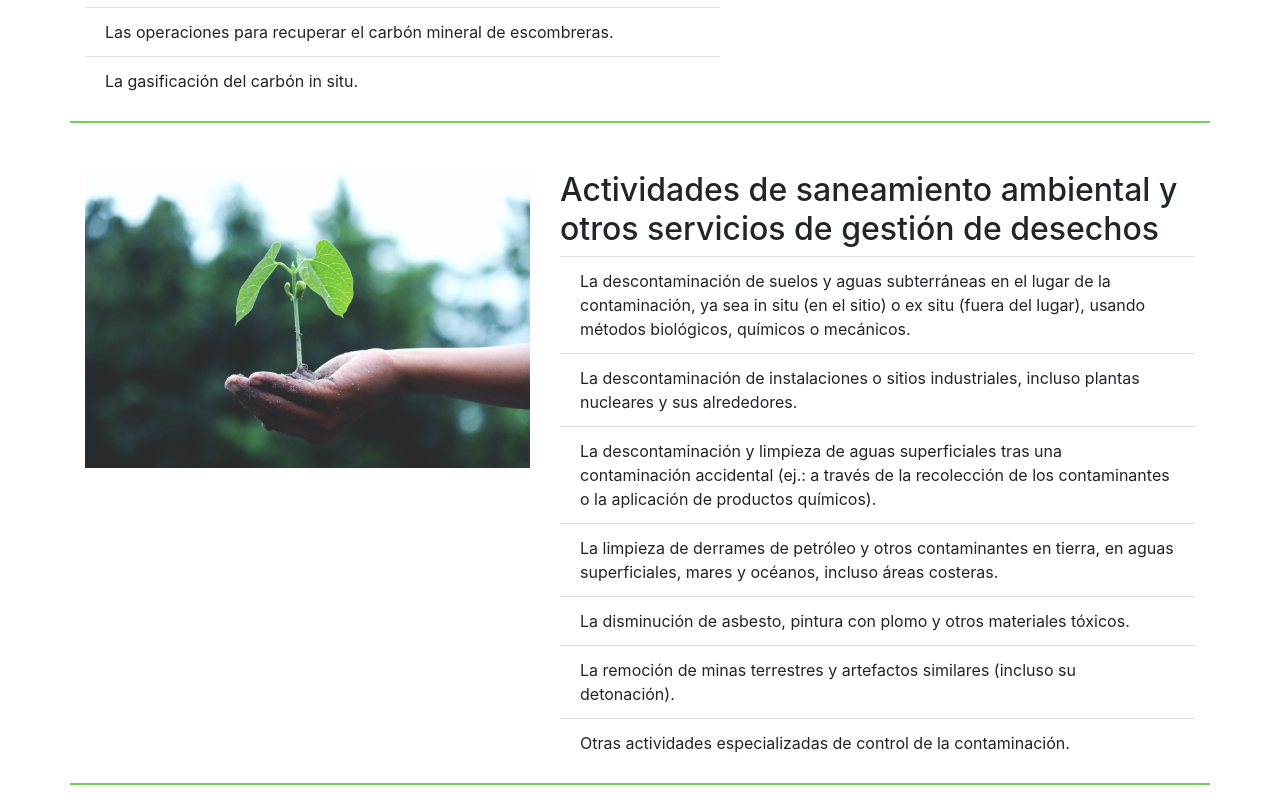
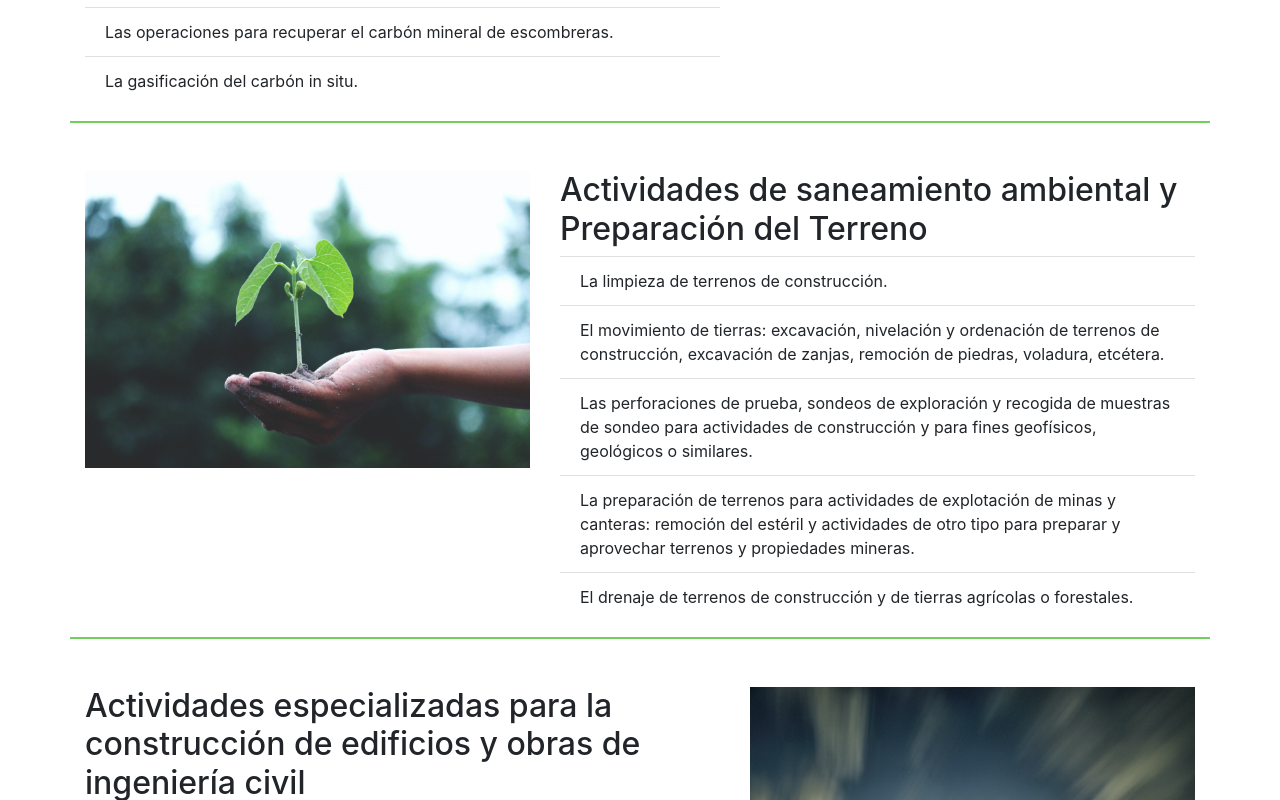
Before and after one commit to FaiberAbril/GEOTEP, a plain HTML site: page index.html in a window 1280 px wide. Shown: the part 2000-2800 px from the top of the page. Drawn offline with Linux system fonts and the light colour scheme; a web font is replaced by a local one.

Commit message:
correoarreglo

```diff
--- a/index.html
+++ b/index.html
@@ -64,7 +64,7 @@ se busca desarrollador web, se hacen paginas web joomla,">
         <strong>Tel. +57 3214474584</strong>
       </div>
       <div class="col-12 col-md-4 text-white  text-center">
-        <strong>raydengeoalvarado@hotmail.com</strong>
+        <strong>gerencia@geotepsas.com</strong>
       </div>
     </div>
   </div>
@@ -83,7 +83,7 @@ se busca desarrollador web, se hacen paginas web joomla,">
 
   <!-- encabezado -->
   <nav class="navbar navbar-expand-md navbar-light bg-light sticky-top" id="inicio">
-    <a class="navbar-brand" href="#inicio">GEOTEP S.A.S.</a>
+    <a class="navbar-brand" href="/"><i class="fas fa-hammer mr-2"></i>GEOTEP <strong>S.A.S</strong></a>
     <button class="navbar-toggler" type="button" data-toggle="collapse" data-target="#navbarNavDropdown"
       aria-controls="navbarNavDropdown" aria-expanded="false" aria-label="Toggle navigation">
       <span class="navbar-toggler-icon"></span>
@@ -273,23 +273,14 @@ se busca desarrollador web, se hacen paginas web joomla,">
   <div class="container mt-5 mb-2">
     <div class="row featurette">
       <div class="col-md-7 order-md-2">
-        <h2 class="featurette-heading">Actividades de saneamiento ambiental y otros servicios de gestión de desechos
-        </h2>
+        <h2 class="featurette-heading">Actividades de saneamiento ambiental y Preparación del Terreno</h2>
         <ul class="list-group list-group-flush">
-          <li class="list-group-item">La descontaminación de suelos y aguas subterráneas en el
-            lugar de la contaminación, ya sea in situ (en el sitio) o ex situ (fuera del lugar), usando métodos
-            biológicos, químicos o mecánicos.</li>
-          <li class="list-group-item">La descontaminación de instalaciones o sitios industriales, incluso plantas
-            nucleares y sus alrededores.</li>
-          <li class="list-group-item">La descontaminación y limpieza de aguas superficiales tras una contaminación
-            accidental (ej.: a través de la recolección de los contaminantes o la aplicación de productos químicos).
+          <li class="list-group-item">La limpieza de terrenos de construcción.</li>
+          <li class="list-group-item">El movimiento de tierras: excavación, nivelación y ordenación de terrenos de construcción, excavación de zanjas, remoción de piedras, voladura, etcétera.</li>
+          <li class="list-group-item">Las perforaciones de prueba, sondeos de exploración y recogida de muestras de sondeo para actividades de construcción y para fines geofísicos, geológicos o similares.
           </li>
-          <li class="list-group-item">La limpieza de derrames de petróleo y otros contaminantes en tierra, en aguas
-            superficiales, mares y océanos, incluso áreas costeras.</li>
-          <li class="list-group-item">La disminución de asbesto, pintura con plomo y otros materiales tóxicos.</li>
-          <li class="list-group-item">La remoción de minas terrestres y artefactos similares (incluso su detonación).
-          </li>
-          <li class="list-group-item">Otras actividades especializadas de control de la contaminación.</li>
+          <li class="list-group-item">La preparación de terrenos para actividades de explotación de minas y canteras: remoción del estéril y actividades de otro tipo para preparar y aprovechar terrenos y propiedades mineras.</li>
+          <li class="list-group-item">El drenaje de terrenos de construcción y de tierras agrícolas o forestales.</li>
         </ul>
       </div>
       <div class="col-md-5 order-md-1">
@@ -342,8 +333,8 @@ se busca desarrollador web, se hacen paginas web joomla,">
         </h2>
         <ul class="list-group list-group-flush">
           <li class="list-group-item">Los servicios de apoyo a cambio de una retribución o por contrata, necesario para
-            las actividades mineras de las divisiones 05, «Extracción de carbón de piedra y lignito», 07, «Extracción de
-            minerales metalíferos», y 08, «Extracción de otras minas y canteras».</li>
+            las actividades mineras de las divisiones, Extracción de carbón de piedra y lignito, Extracción de
+            minerales metalíferos y Extracción de otras minas y canteras.</li>
           <li class="list-group-item">Los servicios de exploración; por ejemplo, métodos de prospección tradicionales,
             como la toma de muestras y la realización de observaciones geológicas en posibles sitios de explotación.
           </li>
@@ -373,7 +364,7 @@ se busca desarrollador web, se hacen paginas web joomla,">
         <h2>Nuestros Contactos.</h2>
         <li>
           <div class="facebook">
-            <a href="mailto:raydengeoalvarado@hotmail.com" target="_blank">
+            <a href="mailto:gerencia@geotepsas.com" target="_blank">
               <i class="fa fa-envelope" aria-hidden="true"></i>
             </a>
           </div>
@@ -474,7 +465,7 @@ se busca desarrollador web, se hacen paginas web joomla,">
         <div class="col-6">
           <h5 class="mb-1 text-white">Contacto</h5>
           <ul class="list-unstyled text-small">
-            <li class="text-muted"><a>raydengeoalvarado<br>@hotmail.com</a> </li>
+            <li class="text-muted"><a>gerencia@geotepsas.com</a> </li>
             <li class="text-muted"><a>Tel. +57 3214474584</a> </li>
             <li class="text-muted"><a>Barrio Kennedy Calle 8 #7-76 </a></li>
             <li class="text-muted"><a>Málaga, Santander</a></li>
```
Also changed, not shown: Sobrenosotros.html (+2 -2 lines).
